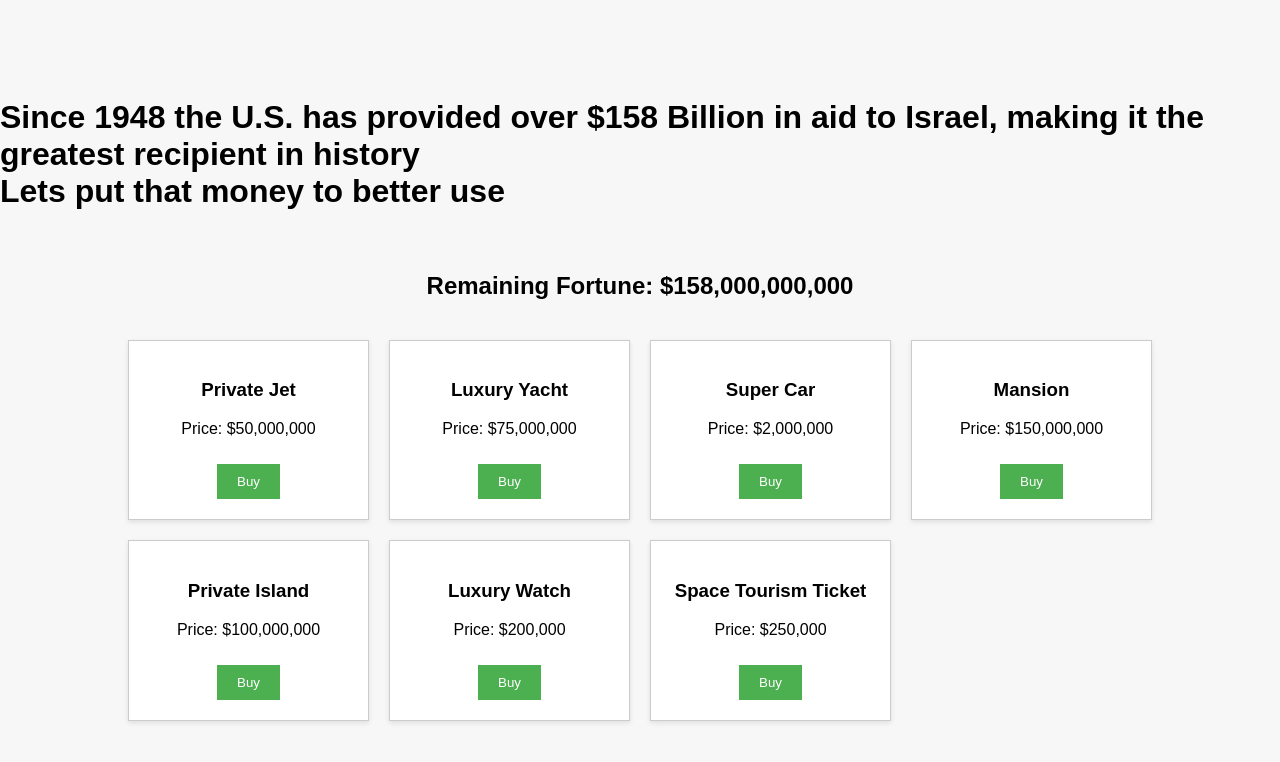
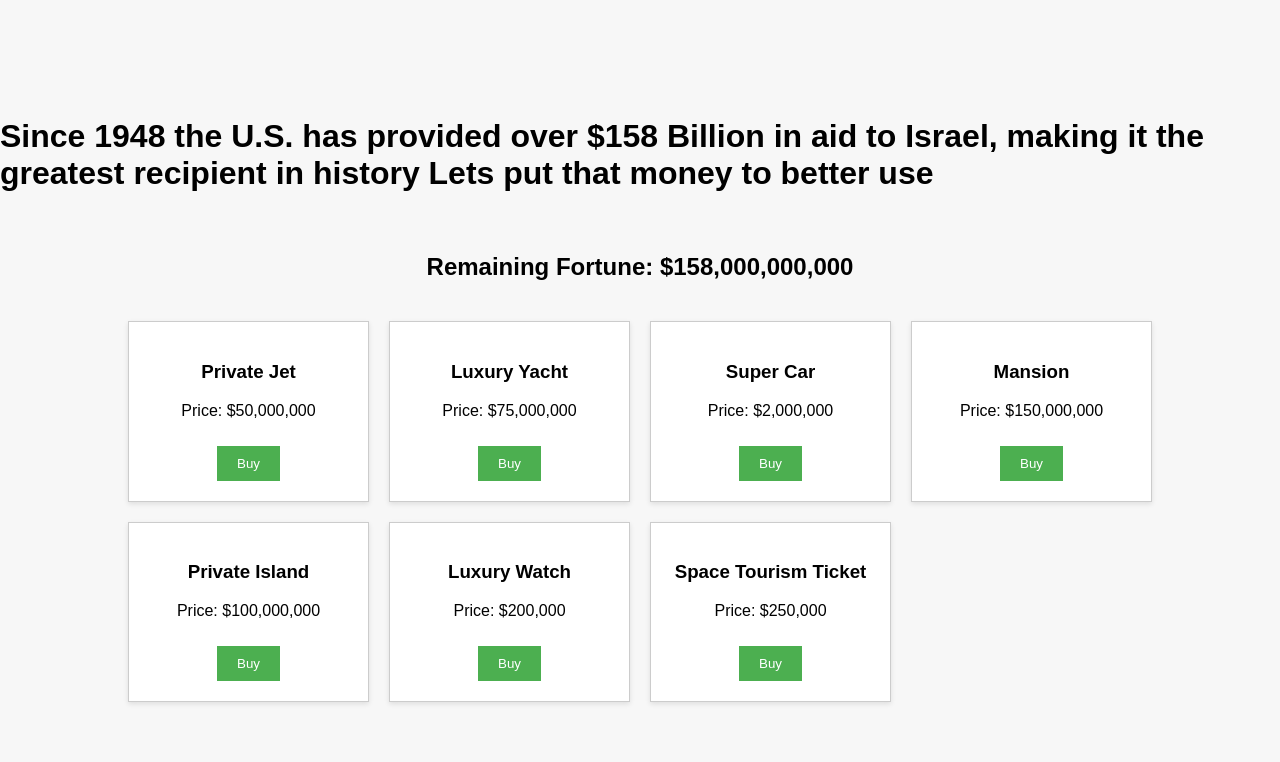
Before and after one commit to MrGoonster/spend-billionaires-fortune, a plain HTML site: page index.html in a window 1280 px wide. Drawn offline with Linux system fonts and the light colour scheme.

Commit message:
Update index.html

```diff
--- a/index.html
+++ b/index.html
@@ -50,7 +50,7 @@
     </style>
 </head>
 <body>
-    <h1> Since 1948 the U.S. has provided over $158 Billion in aid to Israel, making it the greatest recipient in history <br> Lets put that money to better use </h1>
+    <h1> Since 1948 the U.S. has provided over $158 Billion in aid to Israel, making it the greatest recipient in history  Lets put that money to better use </h1>
     <div class="fortune">
         <h2>Remaining Fortune: $158,000,000,000</h2>
     </div>
```
